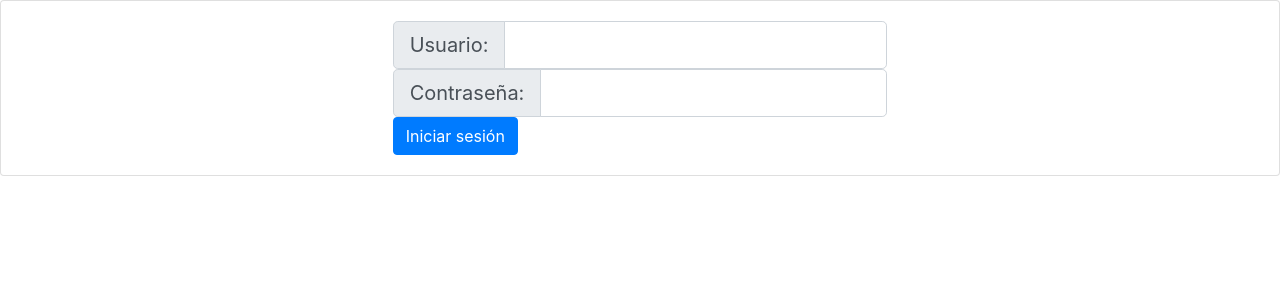
After one commit to tripod-egibide/reto3, a PHP site: template view/loginView.twig in a window 1280 px wide. The commit adds this page. Shown: the top 300 px of the page. Run offline with PHP 8.4, Linux system fonts and the light colour scheme; the template is opened without the code that fills it, so the values that code supplies are empty; some libraries are stand-ins or nearby versions.

Commit message:
Funcionalidad de inicio sesión del administrador

```diff
--- a/index.php
+++ b/index.php
@@ -1,4 +1,7 @@
 <?php
+
+session_start();
+
 # en principio esto ya está terminado, no habría que tocarlo más
 $controller;
 
--- /dev/null
+++ b/view/loginView.twig
@@ -0,0 +1,32 @@
+{% extends "base.twig" %}
+
+{% block titulo %}
+    Iniciar sesi&oacute;n
+{% endblock titulo %}
+
+{% block cuerpo %}
+    <div class="d-flex justify-content-center align-items-center card">
+        <div class="card-body">
+            {% if error %}
+            <div class="alert alert-danger" role="alert">
+                Datos err&oacute;neos. Por favor, int&eacute;ntelo otra vez.
+            </div>
+            {% endif %}
+            <form action="index.php?c=admin&a=login" method="post">
+                <div class="input-group input-group-lg">
+                    <div class="input-group-prepend">
+                        <span class="input-group-text" id="usuario">Usuario:</span>
+                    </div>
+                    <input type="text" class="form-control" aria-label="Large" aria-describedby="inputGroup-sizing-sm" name="usuario" value="{% if error %}{{ usuario }}{% endif %}">
+                </div>
+                <div class="input-group input-group-lg">
+                    <div class="input-group-prepend">
+                        <span class="input-group-text" id="contrasenna">Contrase&ntilde;a:</span>
+                    </div>
+                    <input type="text" class="form-control" aria-label="Large" aria-describedby="inputGroup-sizing-sm" name="contrasenna" value="{% if error %}{{ contrasenna }}{% endif %}">
+                </div>
+                <button type="submit" class="btn btn-primary">Iniciar sesi&oacute;n</button>
+            </form>
+        </div>
+    </div>
+{% endblock cuerpo %}
```
Also changed, not shown: controller/AdminController.php (+37 -5 lines).
